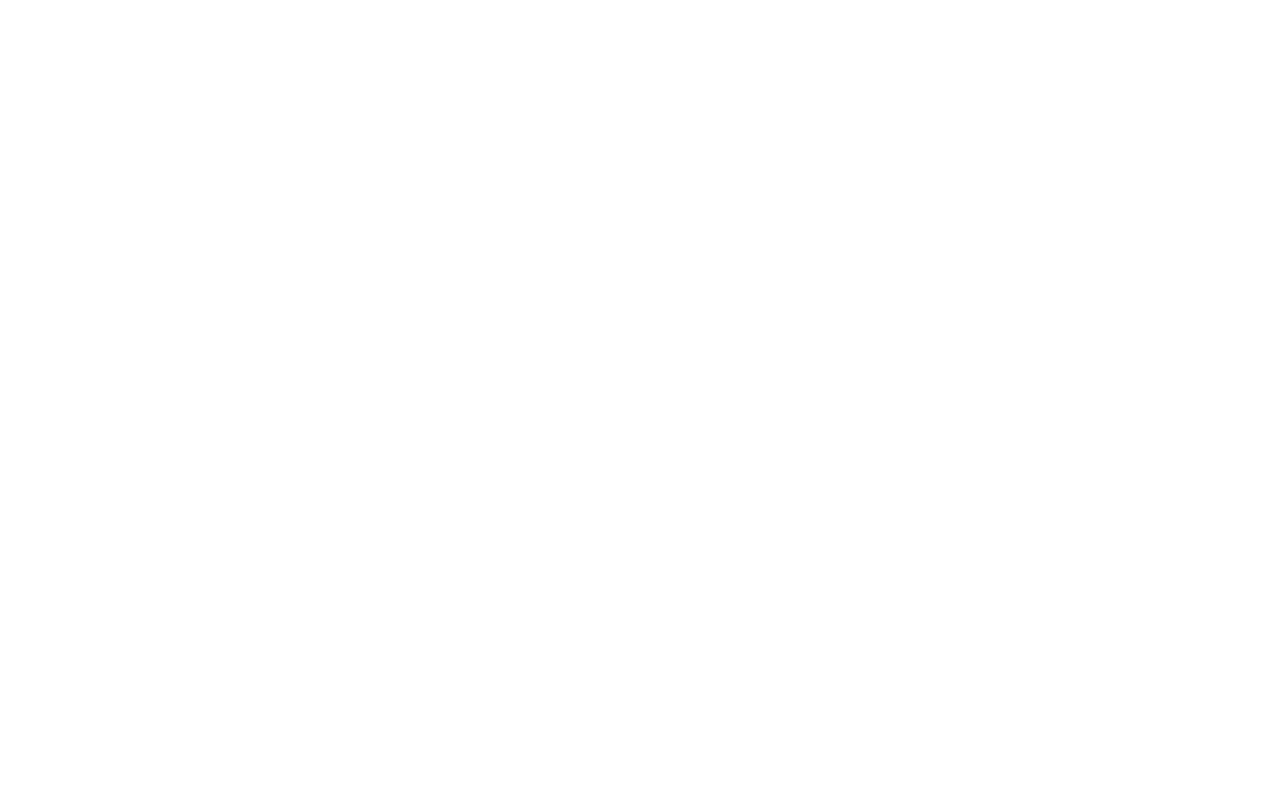
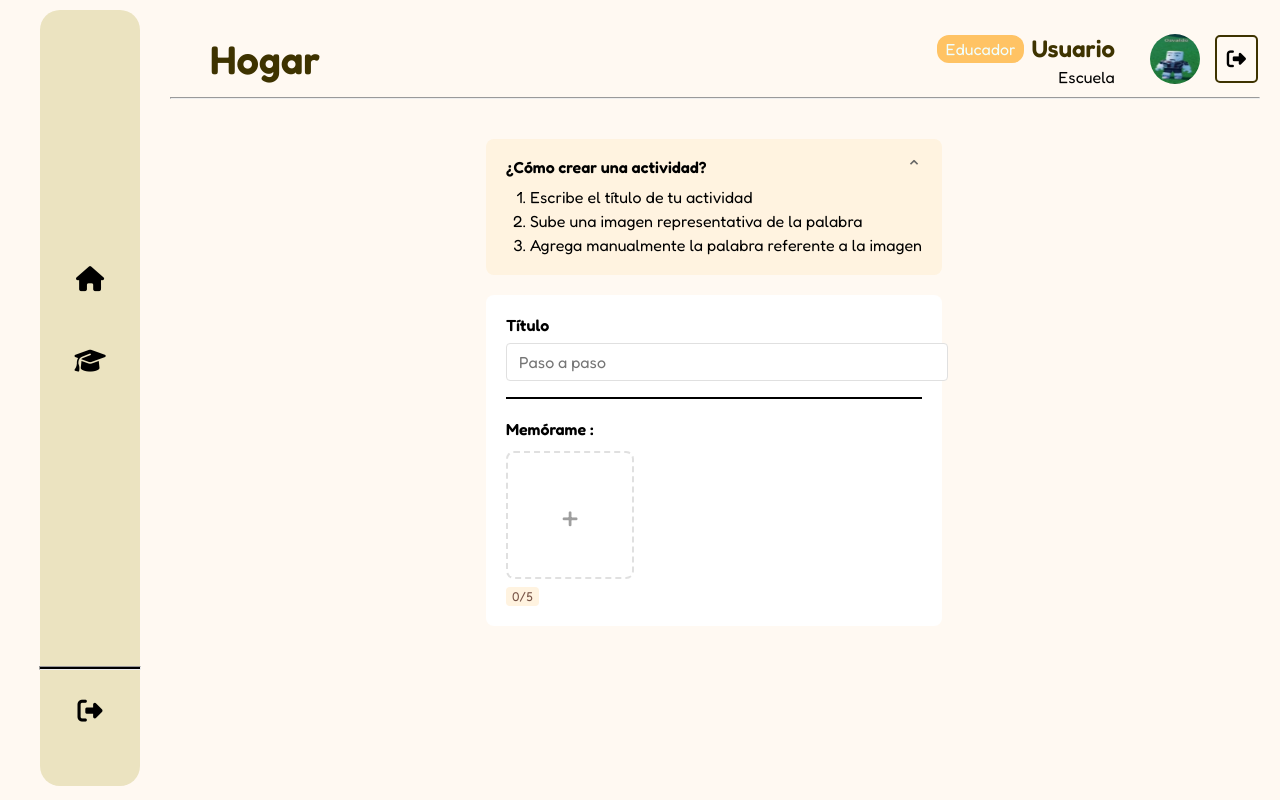
Before and after one commit to YBJ-UP/Nubo, an Angular app: page /teacher/new-memory-game in a window 1280 px wide. Before the commit this address led to /. Built offline with nearby package versions, Linux system fonts and the light colour scheme.

Commit message:
Funcionalidad de juego de memoria añadida y mejora Ya funciona el agregar imagenn. Correcion de textos

```diff
--- a/src/app/app.routes.ts
+++ b/src/app/app.routes.ts
@@ -17,6 +17,7 @@
 
 //COMPARTIDOS
 import { CardsHome } from './components/cards-home/cards-home';
+import { NewMemoryGame } from './teacher/new-memory-game/new-memory-game';
 import { CardsPalabras } from './components/cards-palabras/cards-palabras';
 
 export const routes: Routes = [
@@ -38,6 +39,7 @@
     component: Home,
     children: [
         { path: '', component: CardsHome },
+    { path: 'new-memory-game', component: NewMemoryGame },
         { path: 'students', component: CreateStudent, children: [ { path: '', component: ViewStudent }, { path: 'new', component: NewStudent } ] },
         { path: 'cognitive-abilities', component: GaleriaPalabras }
     ]
--- a/src/app/components/cards-home/cards-home.html
+++ b/src/app/components/cards-home/cards-home.html
@@ -12,7 +12,7 @@
             <h3 class="card-title">Área Cognitiva</h3>
             <p class="card-description">Descubre cómo se forman las palabras, paso a paso, con audio y divertidas animaciones.</p>
         </div>
-          <div class="categoria-card ludica">
+          <div routerLink="./new-memory-game" class="categoria-card ludica">
             <div class="card-icon">
                 <img src="..." alt="Área Cognitiva">
             </div>
--- a/src/app/teacher/new-memory-game/new-memory-game.css
+++ b/src/app/teacher/new-memory-game/new-memory-game.css
@@ -1,70 +1,165 @@
-:root {
-  --container-border: #007bff;
-  --container-bg: #fffaf0;
-  --card-add-bg: #e1dced;
-  --card-add-icon: #673ab7;
-  --card-image-border: #d1c4e9;
-  --badge-bg: #ffecb3;
-  --badge-text: #795548;
-  --label-border: #bDBDBD;
-  --label-text: #424242;
+:host {
+  display: block;
+  font-family: -apple-system, BlinkMacSystemFont, "Segoe UI", Roboto, sans-serif;
+  max-width: 800px;
+  margin: 0 auto;
+  padding: 20px;
 }
 
-body {
-  font-family: -apple-system, BlinkMacSystemFont, "Segoe UI", Roboto, sans-serif;
-  background-color: #f4f4f4;
-  display: flex;
-  flex-direction: column;
-  align-items: center;
-  padding: 40px 16px;
-  min-height: 100vh;
-  box-sizing: border-box;
+.help-box {
+  background: #fff3e0;
+  border-radius: 8px;
+  padding: 16px 20px;
+  margin-bottom: 20px;
 }
 
-.card-section-container {
-  background-color: var(--container-bg);
-  border: 2px dotted var(--container-border);
-  border-radius: 12px;
-  padding: 18px 20px;
-  max-width: 720px;
-  width: 100%;
-  box-shadow: 0 4px 10px rgba(0, 0, 0, 0.05);
-  margin-top: 12px;
+.help-title {
+  display: flex;
+  justify-content: space-between;
+  align-items: center;
+  margin-bottom: 8px;
+  font-weight: 600;
 }
 
-/* Sección de título + textarea */
-.title-section {
-  width: 100%;
-  max-width: 720px;
-  margin-bottom: 8px;
-  display: flex;
-  flex-direction: column;
-  gap: 8px;
+.help-toggle {
+  background: none;
+  border: none;
+  cursor: pointer;
+  font-size: 1.2rem;
+  color: #666;
 }
 
-.title-label {
-  font-weight: 700;
-  font-size: 1rem;
-  color: #333;
+.help-list {
+  margin: 0;
+  padding-left: 24px;
+}
+
+.help-list li {
+  margin-bottom: 4px;
+}
+
+.main-content {
+  background: white;
+  border-radius: 8px;
+  padding: 20px;
+}
+
+.section-label {
+  display: block;
+  font-weight: 600;
+  margin-bottom: 8px;
 }
 
 .title-input {
   width: 100%;
-  padding: 10px 12px;
-  font-size: 0.95rem;
-  border: 1px solid var(--label-border);
-  border-radius: 8px;
-  resize: vertical;
-  min-height: 46px;
-  box-sizing: border-box;
+  padding: 8px 12px;
+  border: 1px solid #e0e0e0;
+  border-radius: 4px;
+  font-size: 1rem;
 }
 
-.title-divider {
-  border: none;
+.divider {
   height: 2px;
   background: #000;
-  margin: 12px 0;
+  margin: 16px 0;
+}
+
+.memorame-section {
+  margin-top: 20px;
+}
+
+.cards-grid {
+  display: grid;
+  grid-template-columns: repeat(auto-fill, minmax(120px, 1fr));
+  gap: 16px;
+  margin-top: 12px;
+}
+
+.memory-card {
+  position: relative;
+  aspect-ratio: 1;
+  background: #f5f5f5;
+  border: 2px solid #e0e0e0;
+  border-radius: 8px;
+  overflow: hidden;
+  display: flex;
+  align-items: center;
+  justify-content: center;
+}
+
+.memory-card.add-card {
+  border-style: dashed;
+  cursor: pointer;
+  transition: background-color 0.2s;
+}
+
+.memory-card.add-card:hover {
+  background: #eeeeee;
+}
+
+.memory-card img {
   width: 100%;
+  height: 100%;
+  object-fit: contain;
+  padding: 8px;
+}
+
+.card-overlay {
+  position: absolute;
+  bottom: 0;
+  left: 0;
+  right: 0;
+  padding: 8px;
+  background: rgba(255, 255, 255, 0.9);
+  border-top: 1px solid #e0e0e0;
+}
+
+.word-input {
+  width: 100%;
+  padding: 4px;
+  border: none;
+  background: transparent;
+  text-align: center;
+  font-size: 0.9rem;
+}
+
+.card-actions {
+  position: absolute;
+  top: 4px;
+  right: 4px;
+  display: flex;
+  gap: 4px;
+}
+
+.action-btn {
+  background: rgba(255, 255, 255, 0.9);
+  border: 1px solid #e0e0e0;
+  border-radius: 4px;
+  width: 24px;
+  height: 24px;
+  display: flex;
+  align-items: center;
+  justify-content: center;
+  cursor: pointer;
+}
+
+.action-btn.delete {
+  color: #ef5350;
+}
+
+.add-icon {
+  font-size: 2rem;
+  color: #9e9e9e;
+}
+
+.cards-counter {
+  display: inline-block;
+  background: #fff3e0;
+  padding: 2px 6px;
+  border-radius: 4px;
+  font-size: 0.8rem;
+  color: #795548;
+  margin-top: 8px;
 }
 
 
--- a/src/app/teacher/new-memory-game/new-memory-game.html
+++ b/src/app/teacher/new-memory-game/new-memory-game.html
@@ -1,22 +1,51 @@
 
-<div class="title-section">
-    <label for="activity-title" class="title-label">Titulo</label>
-    <textarea id="activity-title" class="title-input" rows="2" placeholder="Paso a paso..."></textarea>
-    <hr class="title-divider">
+<div class="help-box">
+    <div class="help-title">
+        <span>¿Cómo crear una actividad?</span>
+        <button class="help-toggle">⌃</button>
+    </div>
+    <ol class="help-list">
+        <li>Escribe el título de tu actividad</li>
+        <li>Sube una imagen representativa de la palabra</li>
+        <li>Agrega manualmente la palabra referente a la imagen</li>
+    </ol>
 </div>
 
-<!-- Sección de cartas -->
-<div class="card-section-container">
-    <h4 class="card-section-title">Cartas :</h4>
-
-    <div class="cards-row">
-
-    <div class="card-item-wrapper" id="add-card-wrapper">
-        <div class="card-item add-card">
-        <span class="plus-icon">+</span>
-        </div>
-        <div class="card-badge">0/5</div>
+<div class="main-content">
+    <div class="title-section">
+        <label class="section-label">Título</label>
+        <input type="text" class="title-input" placeholder="Paso a paso">
+        <div class="divider"></div>
     </div>
 
+    <div class="memorame-section">
+        <label class="section-label">Memórame :</label>
+        <div class="cards-grid">
+            <!-- Card template -->
+            <div class="memory-card" *ngFor="let card of cards">
+                <img [src]="card.imageUrl" [alt]="card.word">
+                <div class="card-overlay">
+                    <input type="text" [(ngModel)]="card.word" class="word-input" placeholder="Palabra">
+                </div>
+                <div class="card-actions">
+                    <button class="action-btn delete" (click)="deleteCard(card)">
+                        <span class="delete-icon">×</span>
+                    </button>
+                </div>
+            </div>
+
+            <!-- Add card button -->
+            <div class="memory-card add-card" (click)="triggerFileInput()">
+                <span class="add-icon">+</span>
+            </div>
+
+            <!-- Hidden file input -->
+            <input type="file"
+                   id="imageUpload"
+                   accept="image/*"
+                   style="display: none;"
+                   (change)="onImageSelected($event)">
+        </div>
+        <div class="cards-counter">{{currentCardCount}}/5</div>
     </div>
 </div>
--- a/src/app/teacher/new-memory-game/new-memory-game.ts
+++ b/src/app/teacher/new-memory-game/new-memory-game.ts
@@ -1,88 +1,64 @@
 import { Component } from '@angular/core';
-import { Card } from '../../interfaces/card';
+import { CommonModule } from '@angular/common';
+import { FormsModule } from '@angular/forms';
+
+interface MemoryCard {
+  imageUrl: string;
+  word: string;
+  file?: File;
+}
 
 @Component({
   selector: 'app-new-memory-game',
-  imports: [],
   templateUrl: './new-memory-game.html',
-  styleUrl: './new-memory-game.css'
+  styleUrl: './new-memory-game.css',
+  standalone: true,
+  imports: [CommonModule, FormsModule]
 })
 export class NewMemoryGame {
-  // --- 2. Constantes y Estado ---
   MAX_CARDS = 5;
-  cards: Card[] = [];
+  cards: MemoryCard[] = [];
+  currentCardCount = 0;
 
-  // --- 3. Seleccionadores del DOM (Corregidos) ---
-  cardRow = document.querySelector<HTMLElement>('.cards-row')!;
-  addButtonWrapper = document.getElementById('add-card-wrapper')!;
-  addButton: HTMLElement | null = this.addButtonWrapper?.querySelector('.add-card');
-  cardBadge = this.addButtonWrapper?.querySelector('.card-badge');
-
-  renderCards() {
-  if (!this.cardRow || !this.addButtonWrapper) {
-    console.error("Error: No se encontraron .cards-row o #add-card-wrapper");
-    return;
+  triggerFileInput() {
+    if (this.cards.length >= this.MAX_CARDS) {
+      alert('Has alcanzado el límite máximo de cartas (5)');
+      return;
+    }
+    document.getElementById('imageUpload')?.click();
   }
 
-  const existingCards = this.cardRow.querySelectorAll('.card-item-wrapper:not(#add-card-wrapper)');
-  existingCards.forEach(card => card.remove());
+  onImageSelected(event: Event) {
+    const input = event.target as HTMLInputElement;
+    if (input.files && input.files[0]) {
+      const file = input.files[0];
+      if (!file.type.startsWith('image/')) {
+        alert('Por favor, selecciona un archivo de imagen válido');
+        return;
+      }
 
-  this.cards.forEach((card, index) => {
-    const cardHtml = `
-      <div class="card-item-wrapper">
-        <div class="card-item image-card">
-          <button class="delete-btn" data-index="${index}">×</button>
-          <img src="${card.imageUrl}" alt="${card.name}">
-        </div>
-        <div class="card-label">${card.name}</div>
-      </div>
-    `;
-
-    this.addButtonWrapper.insertAdjacentHTML('beforebegin', cardHtml);
-  });
+      const reader = new FileReader();
+      reader.onload = (e) => {
+        const imageUrl = e.target?.result as string;
+        this.cards.push({
+          imageUrl,
+          word: '',
+          file
+        });
+        this.currentCardCount = this.cards.length;
+      };
+      reader.readAsDataURL(file);
+    }
+    // Reset input value to allow selecting the same file again
+    input.value = '';
   }
 
-  updateBadgeAndButton() {
-  if (!this.cardBadge || !this.addButton) return;
-
-  this.cardBadge.textContent = `${this.cards.length}/${this.MAX_CARDS}`;
-
-  if (this.cards.length >= this.MAX_CARDS) {
-    this.addButton.classList.add('disabled');
-  } else {
-    this.addButton.classList.remove('disabled');
-  }
-  }
-
-  addCard() {
-  if (this.cards.length >= this.MAX_CARDS) {
-    alert("¡Límite alcanzado! No puedes agregar más de 5 cartas.");
-    return;
-  }
-
-  const imageUrl = prompt("Por favor, pega la URL de la imagen:");
-  if (!imageUrl) return;
-
-  const name = prompt("¿Qué nombre le pones a la carta?");
-  if (!name) return;
-
-  this.cards.push({ imageUrl, name });
-  this.renderCards();
-  }
-
-  handleCardRowClick(event: MouseEvent) {
-  const target = event.target;
-
-  if (!(target instanceof HTMLElement)) return;
-
-  if (target.classList.contains('delete-btn')) {
-    const indexAttr = target.getAttribute('data-index');
-    if (indexAttr === null) return;
-
-    const index = parseInt(indexAttr, 10);
-    this.cards.splice(index, 1);
-    this.renderCards();
-  }
+  deleteCard(cardToDelete: MemoryCard) {
+    const index = this.cards.indexOf(cardToDelete);
+    if (index > -1) {
+      this.cards.splice(index, 1);
+      this.currentCardCount = this.cards.length;
+    }
   }
 
 }
```
